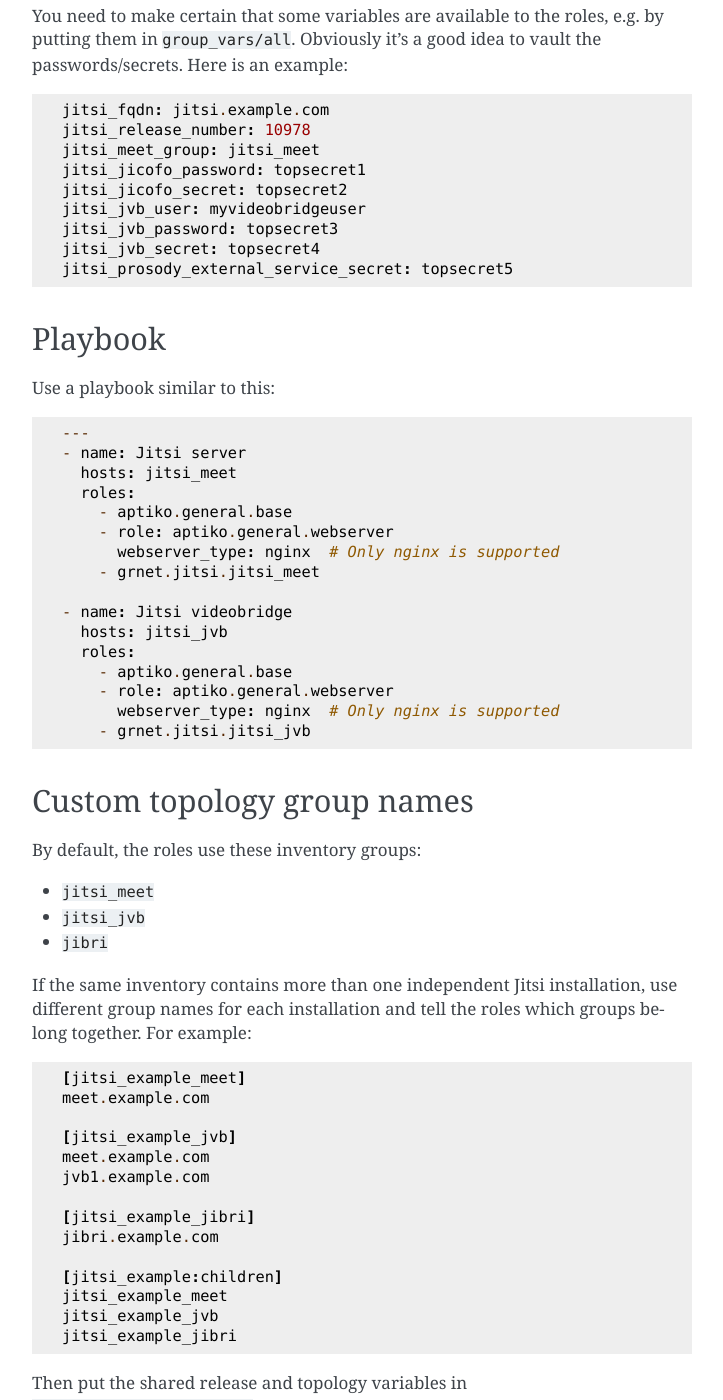
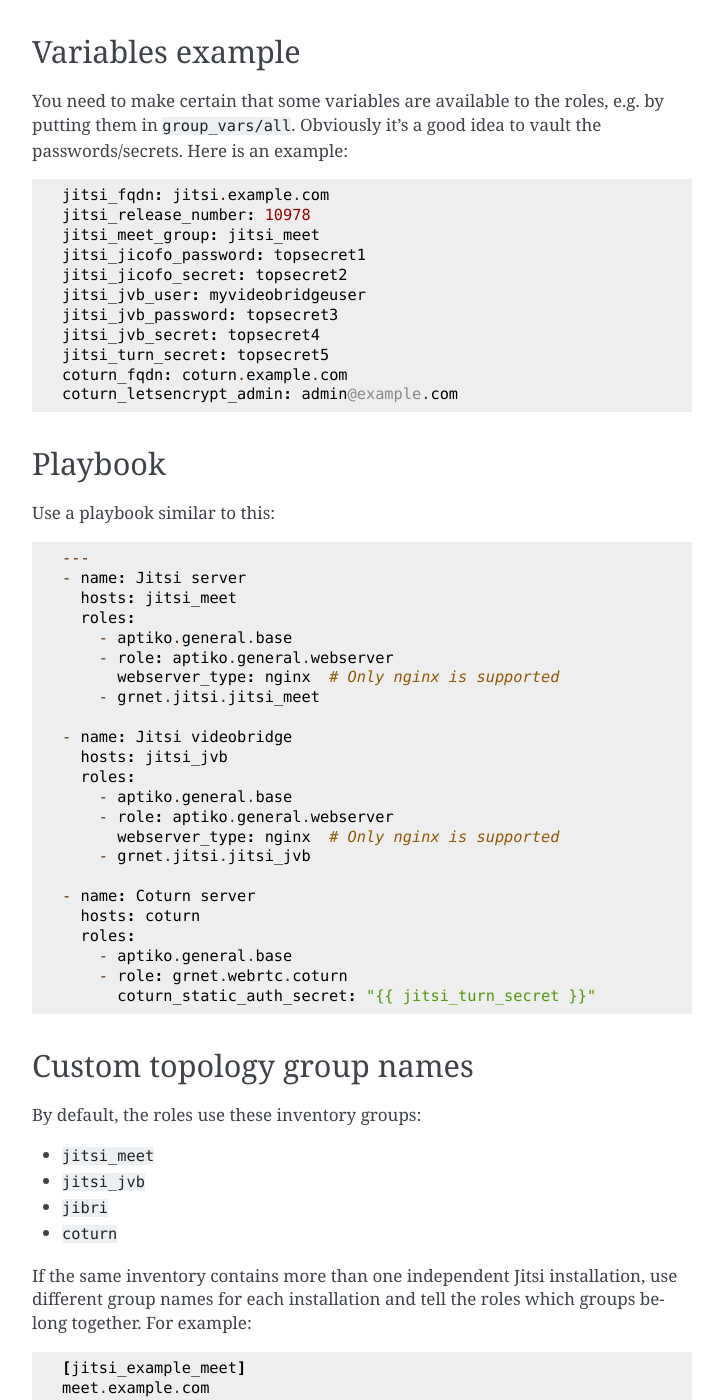
Before and after one commit to grnet/team-collaboration-toolkit, a Sphinx documentation site: the page built from docs/jitsi/guide.rst, in a window 1280 px wide and 1400 px high, scrolled down 649 px. Shown: the whole window, without its empty margins (388-1111 px from the left). Built offline with Sphinx 7.4.7, drawn with Linux system fonts in a browser that asks for light colours; some of the changed text lies outside the part shown.

Commit message:
Allow Jitsi to use coturn

```diff
--- a/docs/jitsi/guide.rst
+++ b/docs/jitsi/guide.rst
@@ -13,13 +13,17 @@ Here is an example inventory for installing on a single server::
     [jitsi_jvb]
     my-jitsi-meet-server
 
+    [coturn]
+    my-coturn-server
+
 The ``jitsi_meet`` group must contain only one server. That server must
 also be listed in the ``jitsi_jvb`` group ; that is, the Jitsi Meet
 server must also be a videobridge (this is an old limitation and it
 shouldn't be difficult to fix, assuming it's still there).  Additional
 videobridges can be added if desired.  The playbook (see below) will
 assign the ``jitsi_meet`` role to the server in the ``jitsi_meet`` group
-and the ``jitsi_jvb`` role to the servers in the ``jitsi_jvb`` group.
+and the ``jitsi_jvb`` role to the servers in the ``jitsi_jvb`` group. It
+also installs coturn on the server in the ``coturn`` group.
 
 Although in principle nginx, jitsi-meet, prosody and jicofo could reside
 in different machines, the role ``jitsi_meet`` puts them all in a single
@@ -40,7 +44,9 @@ idea to vault the passwords/secrets. Here is an example::
     jitsi_jvb_user: myvideobridgeuser
     jitsi_jvb_password: topsecret3
     jitsi_jvb_secret: topsecret4
-    jitsi_prosody_external_service_secret: topsecret5
+    jitsi_turn_secret: topsecret5
+    coturn_fqdn: coturn.example.com
+    coturn_letsencrypt_admin: admin@example.com
 
 Playbook
 ========
@@ -64,6 +70,13 @@ Use a playbook similar to this::
           webserver_type: nginx  # Only nginx is supported
         - grnet.jitsi.jitsi_jvb
 
+    - name: Coturn server
+      hosts: coturn
+      roles:
+        - aptiko.general.base
+        - role: grnet.webrtc.coturn
+          coturn_static_auth_secret: "{{ jitsi_turn_secret }}"
+
 Custom topology group names
 ===========================
 
@@ -72,6 +85,7 @@ By default, the roles use these inventory groups:
 - ``jitsi_meet``
 - ``jitsi_jvb``
 - ``jibri``
+- ``coturn``
 
 If the same inventory contains more than one independent Jitsi
 installation, use different group names for each installation and tell
@@ -87,10 +101,14 @@ the roles which groups belong together. For example::
     [jitsi_example_jibri]
     jibri.example.com
 
+    [jitsi_example_coturn]
+    coturn.example.com
+
     [jitsi_example:children]
     jitsi_example_meet
     jitsi_example_jvb
     jitsi_example_jibri
+    jitsi_example_coturn
 
 Then put the shared release and topology variables in
 ``group_vars/jitsi_example``::
--- a/docs/jitsi/reference.rst
+++ b/docs/jitsi/reference.rst
@@ -38,8 +38,10 @@ Variables and options
   of the prosody ``jibri`` and ``recorder`` users, which are used by
   Jibri (see :ref:`jitsi_recording`).
 - ``jitsi_ldap_*``: See :ref:`ldap`.
-- ``jitsi_prosody_external_service_secret``: The secret for external
-  services (e.g. for TURN).
+- ``coturn_fqdn``: The FQDN of the coturn server. When specified, the
+  ``jitsi_meet`` role advertises that server to clients over Prosody.
+- ``jitsi_turn_secret``: The secret shared by Prosody and coturn. Pass
+  the same value to the coturn role as ``coturn_static_auth_secret``.
 - ``jitsi_prometheus_exporter_port``: The port on which the prometheus
   exporter is listening; the default is 9102. See
   :ref:`jitsi_statistics`.
```
Also changed, not shown: docs/index.rst (+6 -1 lines), docs/webrtc/coturn.rst (renamed from docs/nextcloud/coturn.rst, +13 -10 lines), 15 other files.
